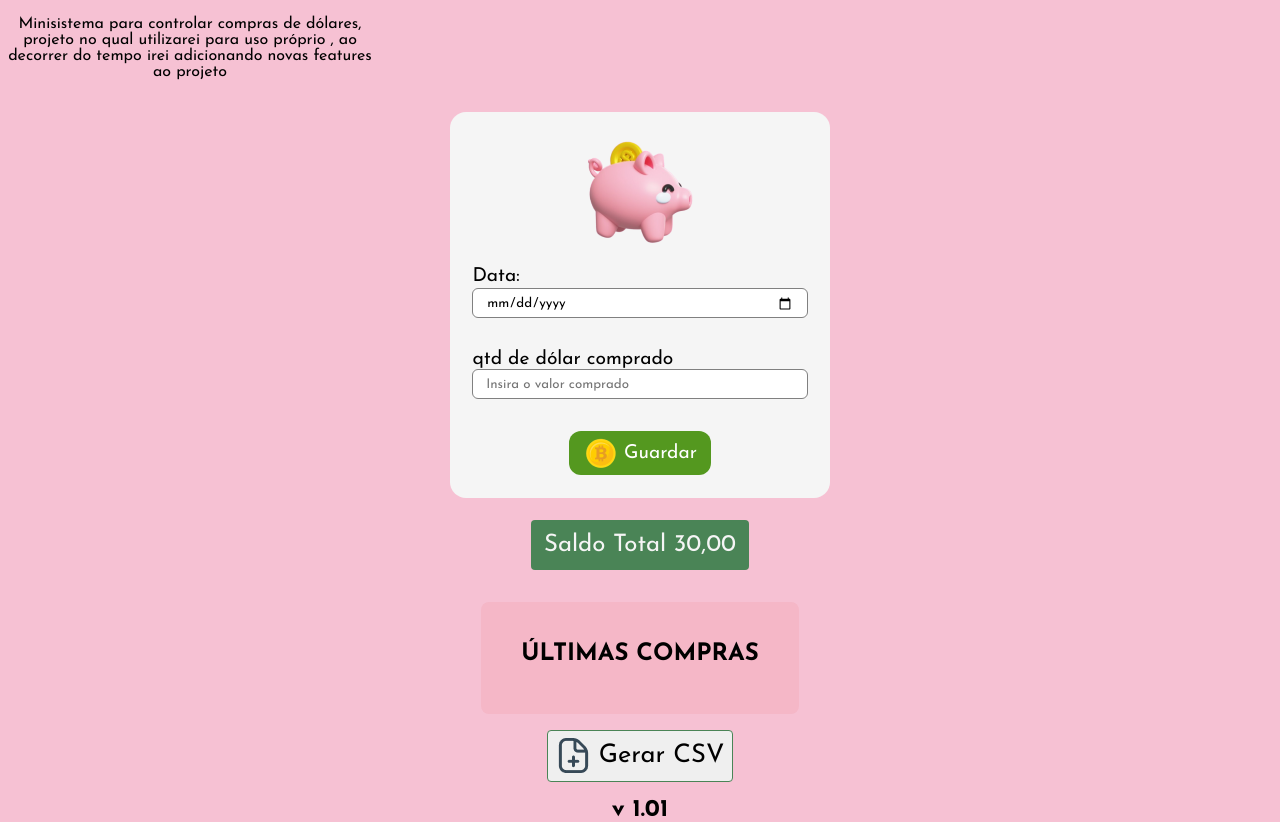
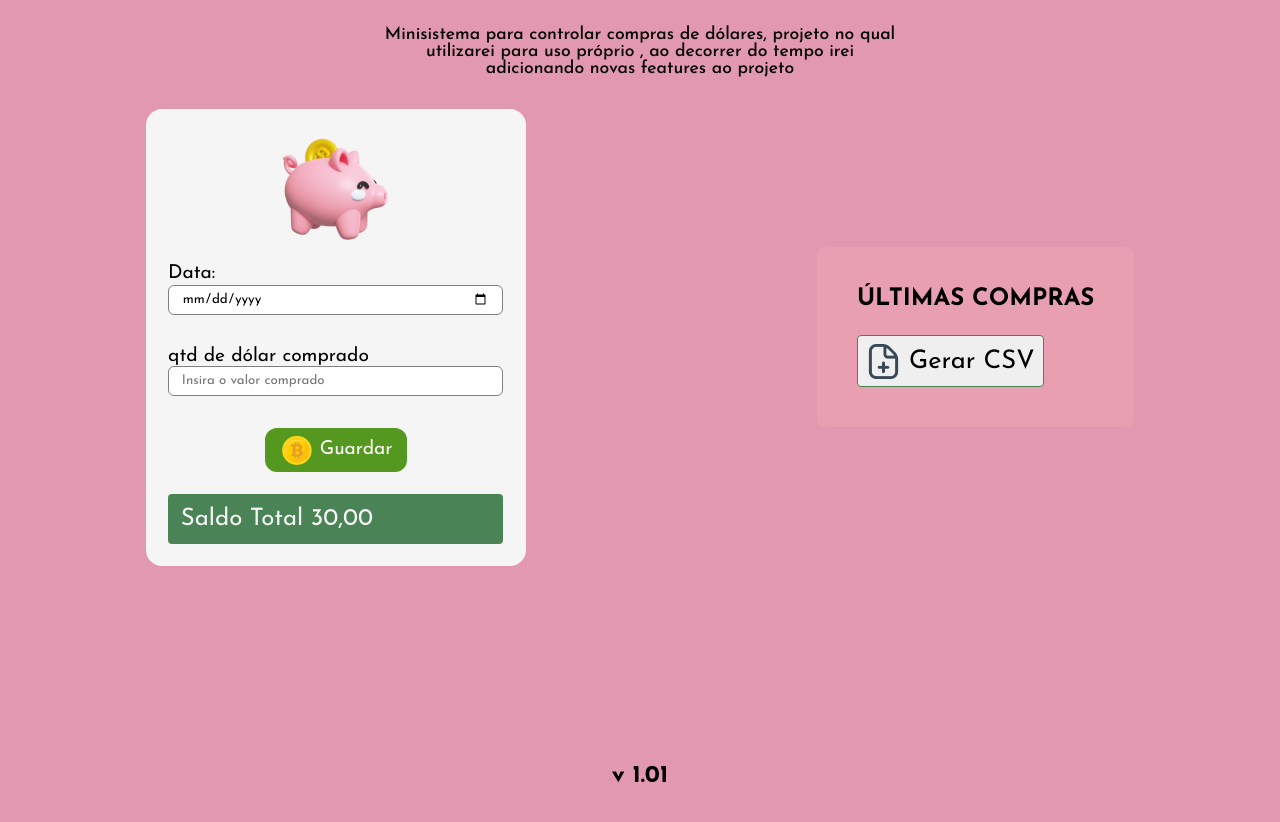
Before and after one commit to DanielBorbafs/js-study, a plain HTML site: page index.html in a window 1280 px wide. After the commit the page ends 800 px from the top, so only its background shows below. Drawn offline with Linux system fonts and the light colour scheme.

Commit message:
feat: responsive mobile and desktop

```diff
--- a/index.html
+++ b/index.html
@@ -31,29 +31,29 @@
                 </div>
                 <div class="form__input_money">
                     <label for="quantidade">qtd de dólar comprado</label>
-                    <input required type="text" id="quantidade" placeholder="Insira o valor comprado" name="quantidade"/>
+                    <input re type="text" id="quantidade" placeholder="Insira o valor comprado" name="quantidade"/>
                 </div>
                 <div class="form__input_btn_submit">
                     <button type="submit"><img src="imgs/coin.png" alt="">Guardar</button>
                 </div>
             </form>
-
+            <div class="saldo-total">
+                <h2>Saldo Total <span>30,00</span></h2>
+            </div>
         </section>
 
-        <div class="saldo-total">
-            <h2>Saldo Total <span>30,00</span></h2>
-        </div>
 
         <section class="card__relatorio">
             <h1>Últimas compras</h1>
             <ul class="card__relatorio_lista" id="lista">
 
             </ul>
+            <button class="csv-import">
+                <img src="/imgs/csv.png" alt="">
+                Gerar CSV
+            </button>
         </section>
-        <button class="csv-import">
-            <img src="/imgs/csv.png" alt="">
-            Gerar CSV
-        </button>
+
 
     </main>
 
--- a/style.css
+++ b/style.css
@@ -11,11 +11,11 @@
 
 
 :root{
-    --body-color: #F6C1D3;
+    --body-color: #e298b1;
     --text-input: #313131;
     --text-text: #000000;
     --text-saldo: #ffff;
-    --card-color-relatorio: #F5B7C7;
+    --card-color-relatorio: #e99fb2;
     --card-color-white: #f5f5f5;
     --btn-input-color: #54981f;
     --saldo-total-color:#4A8456;
@@ -37,11 +37,20 @@ body{
     background-color: var(--body-color);
 }
 
-.text__header{
+header{
+    padding-top: 1.6rem;
+    width: 100%;
+
+}
+.text__header {
+    display: flex;
+    justify-content: center;
     text-align: center;
-    padding-top: 1rem;
-    max-width: 380px;
+    align-items: center;
+}
 
+.text__header p{
+    width: 80%;
 }
 
 /* TELAS PEQUENAS PEQUENAS*/
@@ -57,6 +66,30 @@ body{
 
 /* TELAS MÉDIAS */
 @media(min-width: 992px) {
+    header{
+        display: flex;
+        justify-content: center;
+        font-weight: 500;
+    }
 
+    .text__header > p {
+        font-size: 1.1rem;
+        max-width: 520px;
+    }
+    main {
+        display: flex;
+        flex-direction: row;
+        justify-content: space-around;
+        align-items: center;
+        position: relative;
+    }
+
+    footer{
+        position: absolute;
+        bottom: 0;
+        text-align: center;
+        width: 100%;
+        padding: 12px;
+    }
 
 }
```
